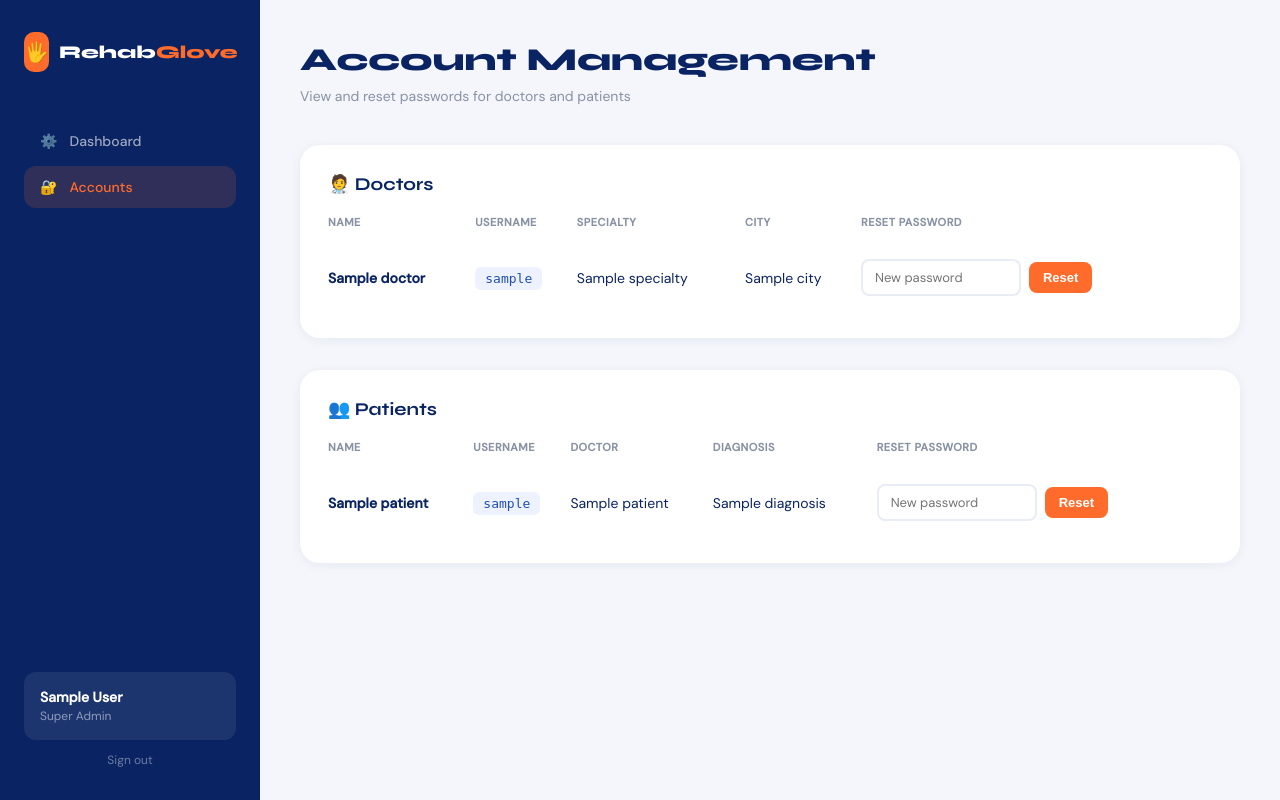
After one commit to alinurakuanyshbek/rehabglove, a Flask app: page /admin/doctors_list in a window 1280 px wide. The commit adds this page. Run offline with Flask 3, Linux system fonts and the light colour scheme; the visitor is signed in with stand-in values (Sample User, id 1); a database or web service that is not in the repository returns one stand-in record (values such as "Sample title"); some libraries are stand-ins or nearby versions.

Commit message:
edit patient, admin accounts management

```diff
--- a/app.py
+++ b/app.py
@@ -346,5 +346,62 @@ def receive_session():
     cur.close(); conn.close()
     return jsonify({'status': 'ok'})
 
+@app.route('/edit_patient/<int:patient_id>', methods=['GET', 'POST'])
+def edit_patient(patient_id):
+    if 'doctor_id' not in session:
+        return redirect(url_for('login'))
+    conn = get_db()
+    cur = conn.cursor(cursor_factory=psycopg2.extras.RealDictCursor)
+    cur.execute('SELECT * FROM patients WHERE id=%s AND doctor_id=%s', (patient_id, session['doctor_id']))
+    p = cur.fetchone()
+    if not p:
+        cur.close(); conn.close()
+        return redirect(url_for('dashboard'))
+    if request.method == 'POST':
+        cur2 = conn.cursor()
+        cur2.execute('''UPDATE patients SET name=%s, age=%s, diagnosis=%s, history=%s, phone=%s, address=%s, daily_sessions=%s, min_reps=%s WHERE id=%s''',
+                   (request.form['name'], request.form['age'], request.form['diagnosis'],
+                    request.form.get('history', ''), request.form.get('phone', ''),
+                    request.form.get('address', ''), int(request.form.get('daily_sessions', 3)),
+                    int(request.form.get('min_reps', 20)), patient_id))
+        if request.form.get('password'):
+            cur2.execute('UPDATE patients SET password=%s WHERE id=%s', (hash_password(request.form['password']), patient_id))
+        conn.commit()
+        cur2.close(); conn.close()
+        return redirect(url_for('patient', patient_id=patient_id))
+    cur.close(); conn.close()
+    return render_template('edit_patient.html', patient=p)
+
+@app.route('/admin/doctors_list')
+def admin_doctors_list():
+    if 'admin_id' not in session:
+        return redirect(url_for('login'))
+    conn = get_db()
+    cur = conn.cursor(cursor_factory=psycopg2.extras.RealDictCursor)
+    cur.execute('SELECT * FROM doctors ORDER BY name')
+    doctors = cur.fetchall()
+    cur.execute('''SELECT p.*, d.name as doctor_name FROM patients p
+                   JOIN doctors d ON p.doctor_id = d.id ORDER BY p.name''')
+    patients = cur.fetchall()
+    cur.close(); conn.close()
+    return render_template('admin_accounts.html', doctors=doctors, patients=patients)
+
+@app.route('/admin/reset_password', methods=['POST'])
+def reset_password():
+    if 'admin_id' not in session:
+        return redirect(url_for('login'))
+    user_type = request.form['user_type']
+    user_id = request.form['user_id']
+    new_password = hash_password(request.form['new_password'])
+    conn = get_db()
+    cur = conn.cursor()
+    if user_type == 'doctor':
+        cur.execute('UPDATE doctors SET password=%s WHERE id=%s', (new_password, user_id))
+    elif user_type == 'patient':
+        cur.execute('UPDATE patients SET password=%s WHERE id=%s', (new_password, user_id))
+    conn.commit()
+    cur.close(); conn.close()
+    return redirect(url_for('admin_doctors_list'))
+
 if __name__ == '__main__':
     app.run(host='0.0.0.0', port=5000, debug=True)
--- a/templates/admin.html
+++ b/templates/admin.html
@@ -69,6 +69,7 @@
     <div class="sidebar">
         <div class="logo"><div class="logo-icon">🖐</div><div class="logo-text">Rehab<span>Glove</span></div></div>
         <a href="/admin" class="nav-item active"><span>⚙️</span> Admin Panel</a>
+        <a href="/admin/doctors_list" class="nav-item"><span>🔐</span> Accounts</a>
         <div class="sidebar-bottom">
             <div class="admin-card">
                 <div class="admin-name">{{ session.admin_name }}</div>
--- /dev/null
+++ b/templates/admin_accounts.html
@@ -0,0 +1,127 @@
+<!DOCTYPE html>
+<html lang="en">
+<head>
+    <meta charset="UTF-8">
+    <meta name="viewport" content="width=device-width, initial-scale=1.0">
+    <title>RehabGlove — Accounts</title>
+    <link href="https://fonts.googleapis.com/css2?family=Syne:wght@400;600;700;800&family=DM+Sans:wght@300;400;500&display=swap" rel="stylesheet">
+    <style>
+        * { margin: 0; padding: 0; box-sizing: border-box; }
+        :root { --blue: #0A2463; --orange: #FF6B2B; --gray: #8892A4; --border: #E8ECF4; --green: #10B981; --red: #EF4444; }
+        body { font-family: 'DM Sans', sans-serif; background: #F4F6FB; color: var(--blue); min-height: 100vh; }
+        .sidebar { position: fixed; left: 0; top: 0; bottom: 0; width: 260px; background: var(--blue); padding: 32px 24px; display: flex; flex-direction: column; }
+        .logo { display: flex; align-items: center; gap: 10px; margin-bottom: 48px; }
+        .logo-icon { width: 40px; height: 40px; background: var(--orange); border-radius: 10px; display: flex; align-items: center; justify-content: center; font-size: 20px; }
+        .logo-text { font-family: 'Syne', sans-serif; font-weight: 800; font-size: 18px; color: white; }
+        .logo-text span { color: var(--orange); }
+        .nav-item { display: flex; align-items: center; gap: 12px; padding: 12px 16px; border-radius: 12px; color: rgba(255,255,255,0.6); font-size: 14px; font-weight: 500; margin-bottom: 4px; transition: all 0.2s; text-decoration: none; }
+        .nav-item.active { background: rgba(255,107,43,0.15); color: var(--orange); }
+        .nav-item:hover { background: rgba(255,255,255,0.08); color: white; }
+        .sidebar-bottom { margin-top: auto; }
+        .admin-card { background: rgba(255,255,255,0.08); border-radius: 12px; padding: 16px; }
+        .admin-name { color: white; font-weight: 600; font-size: 14px; }
+        .admin-role { color: rgba(255,255,255,0.5); font-size: 12px; margin-top: 2px; }
+        .logout { display: block; text-align: center; margin-top: 12px; color: rgba(255,255,255,0.4); font-size: 12px; text-decoration: none; }
+        .logout:hover { color: var(--orange); }
+        .main { margin-left: 260px; padding: 40px; }
+        .page-title { font-family: 'Syne', sans-serif; font-weight: 800; font-size: 32px; margin-bottom: 8px; }
+        .page-subtitle { color: var(--gray); font-size: 14px; margin-bottom: 40px; }
+        .card { background: white; border-radius: 20px; padding: 28px; box-shadow: 0 2px 12px rgba(10,36,99,0.06); margin-bottom: 32px; }
+        .card-title { font-family: 'Syne', sans-serif; font-weight: 700; font-size: 18px; margin-bottom: 20px; }
+        .accounts-table { width: 100%; border-collapse: collapse; }
+        .accounts-table th { text-align: left; font-size: 11px; text-transform: uppercase; letter-spacing: 0.5px; color: var(--gray); padding: 0 0 16px; }
+        .accounts-table td { padding: 14px 0; border-bottom: 1px solid var(--border); font-size: 14px; vertical-align: middle; }
+        .accounts-table tr:last-child td { border-bottom: none; }
+        .username-badge { background: #EEF2FF; color: #1E4DB7; padding: 4px 10px; border-radius: 6px; font-size: 13px; font-weight: 500; font-family: monospace; }
+        .reset-form { display: flex; gap: 8px; align-items: center; }
+        .reset-input { padding: 8px 12px; border: 2px solid var(--border); border-radius: 8px; font-size: 13px; font-family: 'DM Sans', sans-serif; outline: none; width: 160px; }
+        .reset-input:focus { border-color: var(--orange); }
+        .reset-btn { background: var(--orange); color: white; border: none; padding: 8px 14px; border-radius: 8px; font-size: 13px; font-weight: 600; cursor: pointer; white-space: nowrap; }
+        .reset-btn:hover { background: #FF8C55; }
+    </style>
+</head>
+<body>
+    <div class="sidebar">
+        <div class="logo"><div class="logo-icon">🖐</div><div class="logo-text">Rehab<span>Glove</span></div></div>
+        <a href="/admin" class="nav-item"><span>⚙️</span> Dashboard</a>
+        <a href="/admin/doctors_list" class="nav-item active"><span>🔐</span> Accounts</a>
+        <div class="sidebar-bottom">
+            <div class="admin-card">
+                <div class="admin-name">{{ session.admin_name }}</div>
+                <div class="admin-role">Super Admin</div>
+            </div>
+            <a href="/logout" class="logout">Sign out</a>
+        </div>
+    </div>
+    <div class="main">
+        <div class="page-title">Account Management</div>
+        <div class="page-subtitle">View and reset passwords for doctors and patients</div>
+
+        <div class="card">
+            <div class="card-title">🧑‍⚕️ Doctors</div>
+            <table class="accounts-table">
+                <thead>
+                    <tr>
+                        <th>Name</th>
+                        <th>Username</th>
+                        <th>Specialty</th>
+                        <th>City</th>
+                        <th>Reset Password</th>
+                    </tr>
+                </thead>
+                <tbody>
+                    {% for d in doctors %}
+                    <tr>
+                        <td><strong>{{ d.name }}</strong></td>
+                        <td><span class="username-badge">{{ d.username }}</span></td>
+                        <td>{{ d.specialty or '—' }}</td>
+                        <td>{{ d.city or '—' }}</td>
+                        <td>
+                            <form method="POST" action="/admin/reset_password" class="reset-form">
+                                <input type="hidden" name="user_type" value="doctor">
+                                <input type="hidden" name="user_id" value="{{ d.id }}">
+                                <input type="password" name="new_password" placeholder="New password" class="reset-input" required>
+                                <button type="submit" class="reset-btn">Reset</button>
+                            </form>
+                        </td>
+                    </tr>
+                    {% endfor %}
+                </tbody>
+            </table>
+        </div>
+
+        <div class="card">
+            <div class="card-title">👥 Patients</div>
+            <table class="accounts-table">
+                <thead>
+                    <tr>
+                        <th>Name</th>
+                        <th>Username</th>
+                        <th>Doctor</th>
+                        <th>Diagnosis</th>
+                        <th>Reset Password</th>
+                    </tr>
+                </thead>
+                <tbody>
+                    {% for p in patients %}
+                    <tr>
+                        <td><strong>{{ p.name }}</strong></td>
+                        <td><span class="username-badge">{{ p.username }}</span></td>
+                        <td>{{ p.doctor_name }}</td>
+                        <td>{{ p.diagnosis or '—' }}</td>
+                        <td>
+                            <form method="POST" action="/admin/reset_password" class="reset-form">
+                                <input type="hidden" name="user_type" value="patient">
+                                <input type="hidden" name="user_id" value="{{ p.id }}">
+                                <input type="password" name="new_password" placeholder="New password" class="reset-input" required>
+                                <button type="submit" class="reset-btn">Reset</button>
+                            </form>
+                        </td>
+                    </tr>
+                    {% endfor %}
+                </tbody>
+            </table>
+        </div>
+    </div>
+</body>
+</html>
--- a/templates/patient.html
+++ b/templates/patient.html
@@ -93,7 +93,7 @@
             </div>
             <div style="display:flex; gap:12px; align-items:center;">
                 <span class="patient-badge">{{ patient.diagnosis }}</span>
-                <a href="/delete_patient/{{ patient.id }}" class="delete-btn" onclick="return confirm('Delete this patient? All data will be lost!')">🗑 Delete</a>
+                <a href="/edit_patient/{{ patient.id }}" style="background:#EEF2FF;color:#1E4DB7;padding:10px 20px;border-radius:10px;font-family:Syne,sans-serif;font-weight:600;font-size:13px;text-decoration:none;margin-right:8px;">✏️ Edit</a><a href="/delete_patient/{{ patient.id }}" class="delete-btn" onclick="return confirm('Delete this patient? All data will be lost!')">🗑 Delete</a>
             </div>
         </div>
 
```
Also changed, not shown: templates/edit_patient.html (added, +94 -0 lines).
